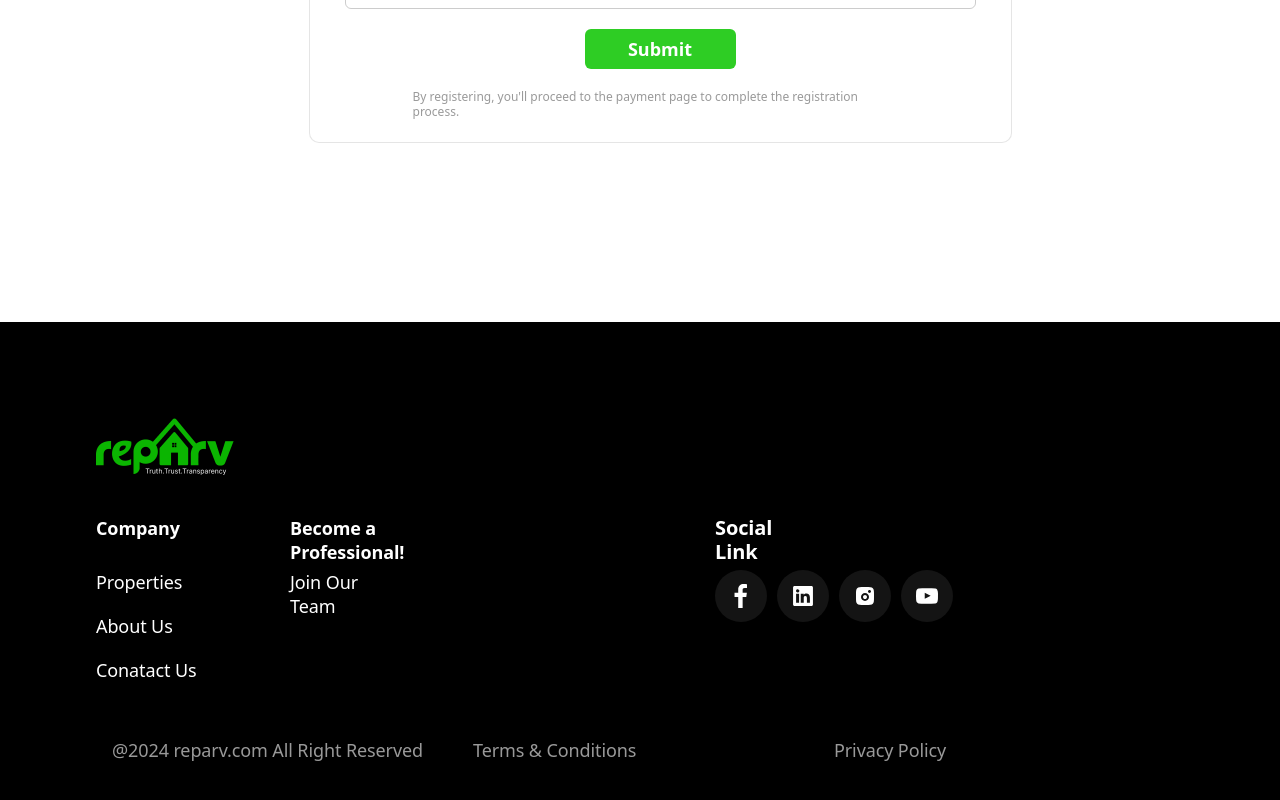
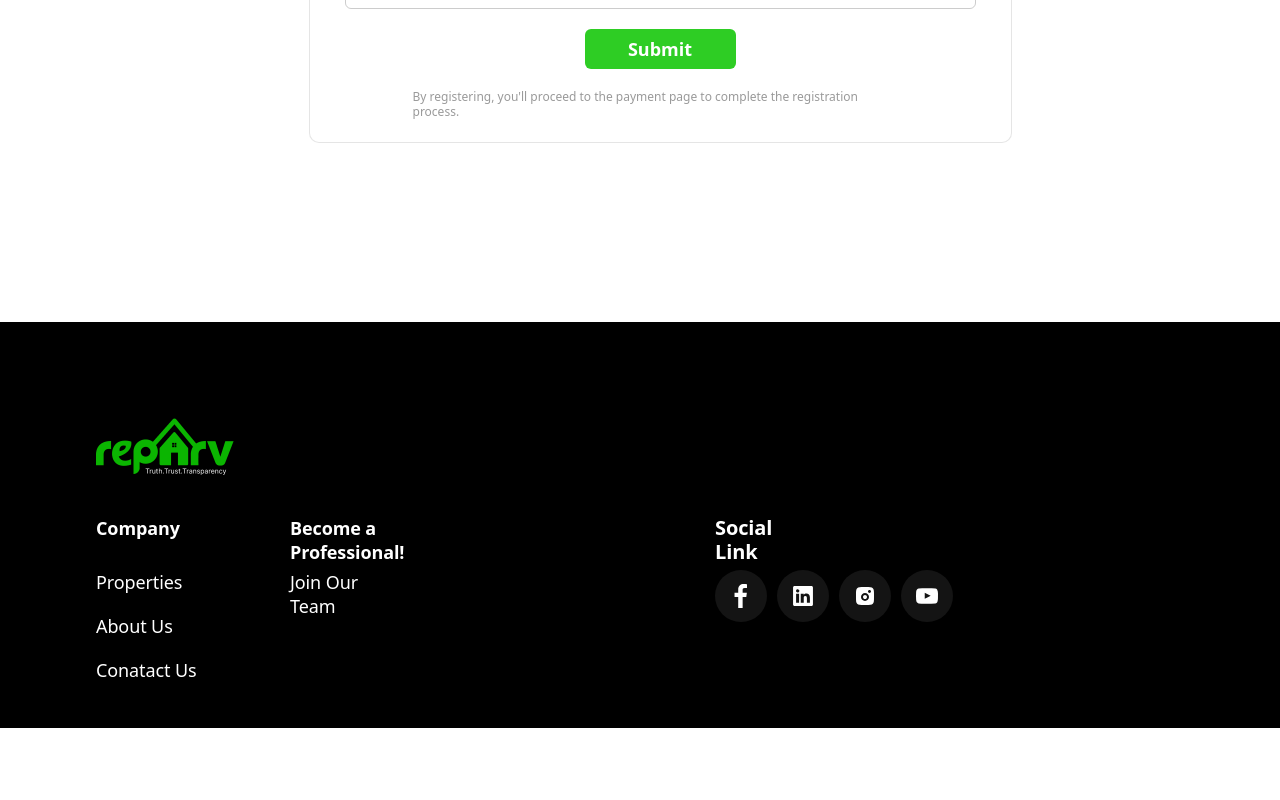
Before and after one commit to kiranugale2o/project-reparv, a Next.js app: page / in a window 1280 px wide. Shown: the part 4359-5159 px from the top of the page. After the commit the page ends 5125 px from the top, so only its background shows below. Built offline with nearby package versions, Linux system fonts and the light colour scheme.

Commit message:
Update footer.js

```diff
--- a/src/Component/layout/footer.js
+++ b/src/Component/layout/footer.js
@@ -1,7 +1,7 @@
 import LogoSvg from "@/images/logo";
 export default function Footer() {
   return (
-    <div class=" flex flex-col items-start p-6  lg:p-24 gap-[40px] absolute w-full lg:w-full  h-[486px] left-0 top-[6750px] lg:top-[4681px] bg-black">
+    <div class=" flex flex-col items-start p-6  lg:p-24 gap-[40px] absolute w-full lg:w-full  h-[406px] left-0 top-[6750px] lg:top-[4681px] bg-black">
       {/* logo */}
       <div class="flex flex-row items-start p-5 md:w-[180px] h-[90px] lg:p-0 lg:w-[137.58px] lg:h-[58px] flex-none order-0 flex-grow-0">
         <img src="/footerlogo.png" alt="logo" className="w-full h-full" />
@@ -139,10 +139,10 @@ export default function Footer() {
         <p class="w-full lg:w-[323px] h-[24px] font-inter font-medium text-[11px] lg:text-[18px] lg:leading-[24px] tracking-[-0.006em] text-white/60 flex-none order-0 flex-grow-0">
           @2024 reparv.com All Right Reserved
         </p>
-        <p class="w-full lg:w-[323px] h-[24px] font-inter font-medium text-[11px] lg:text-[18px] lg:leading-[24px] tracking-[-0.006em] text-white/60 flex-none order-0 flex-grow-0">
+        <p class="hidden lg:flex w-full lg:w-[323px] h-[24px] font-inter font-medium text-[11px] lg:text-[18px] lg:leading-[24px] tracking-[-0.006em] text-white/60 flex-none order-0 flex-grow-0">
           Terms & Conditions
         </p>
-        <p class="w-full lg:w-[323px] h-[24px] font-inter font-medium text-[11px] lg:text-[18px] lg:leading-[24px] tracking-[-0.006em] text-white/60 flex-none order-0 flex-grow-0">
+        <p class="hidden lg:flex w-full lg:w-[323px] h-[24px] font-inter font-medium text-[11px] lg:text-[18px] lg:leading-[24px] tracking-[-0.006em] text-white/60 flex-none order-0 flex-grow-0">
           Privacy Policy
         </p>
       </div>
```
